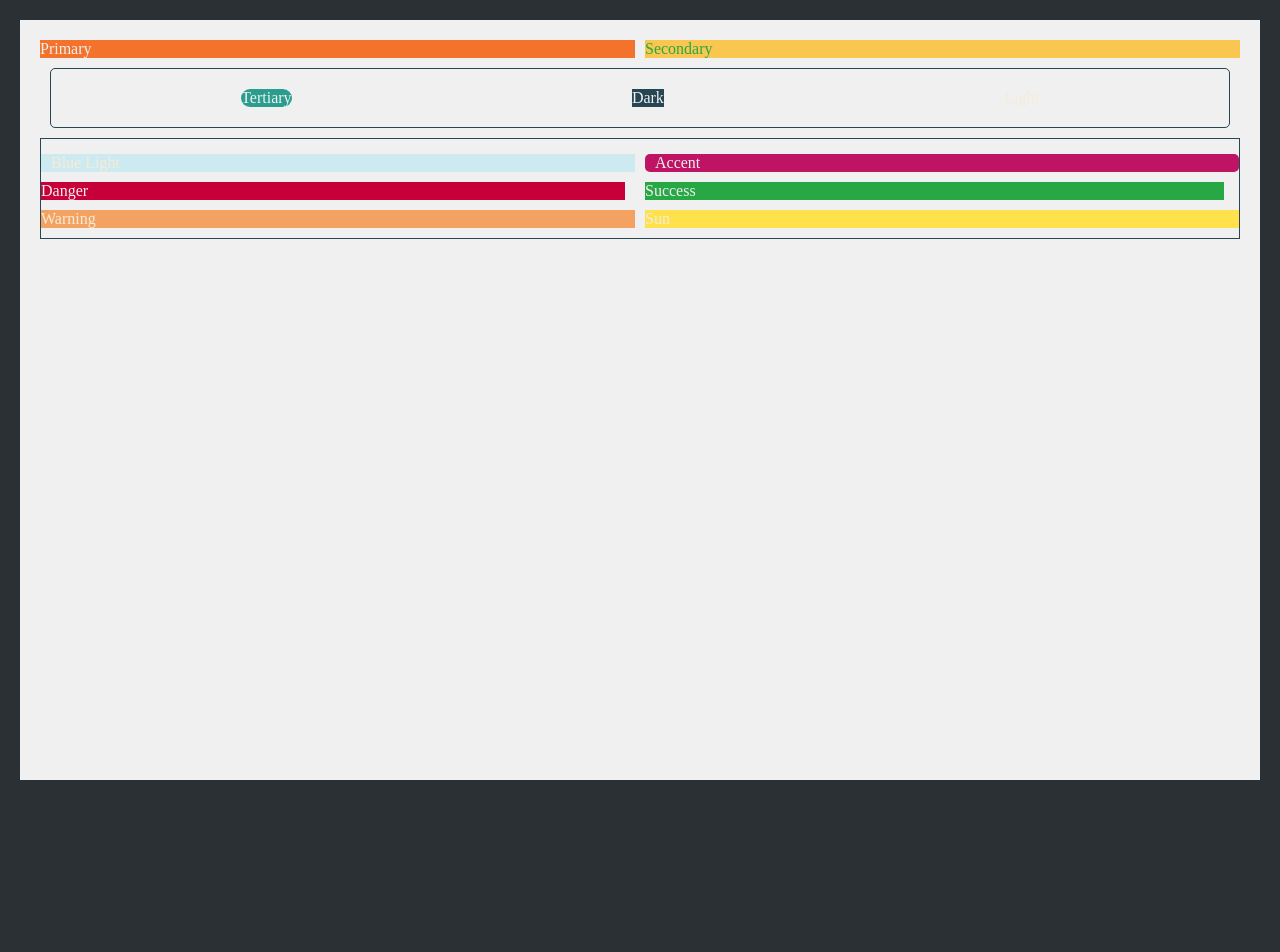
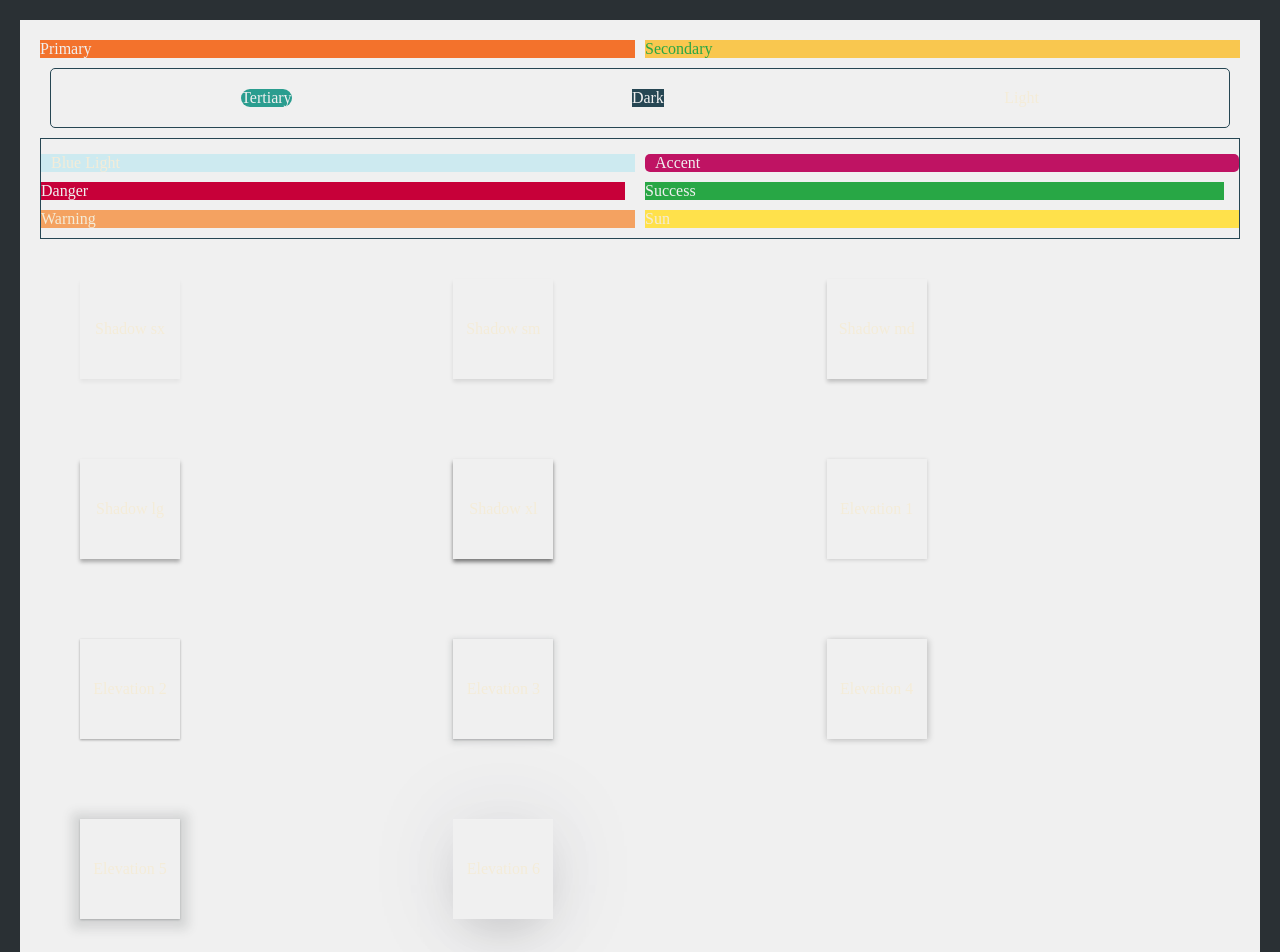
Before and after one commit to Tsirinirina/mes-recettes, a Next.js app: page /page2 in a window 1280 px wide. Shown: the top 952 px of the page. Before the commit the page ends 800 px from the top, so only its background shows below. Built offline with nearby package versions, Linux system fonts and the light colour scheme.

Commit message:
[Style] add basic shadow style

```diff
--- a/src/app/page2/page.tsx
+++ b/src/app/page2/page.tsx
@@ -35,6 +35,31 @@ const Page2 = () => {
           <div className={`${style.block} bg-warning`}>Warning</div>
           <div className={`${style.block} bg-sun`}>Sun</div>
         </div>
+        <div className={`${style.container} dg col-3 m-4 `}>
+          <div className={`${style.case} bg-light b-shadow-sx`}>Shadow sx</div>
+          <div className={`${style.case} bg-light b-shadow-sm`}>Shadow sm</div>
+          <div className={`${style.case} bg-light b-shadow-md`}>Shadow md</div>
+          <div className={`${style.case} bg-light b-shadow-lg`}>Shadow lg</div>
+          <div className={`${style.case} bg-light b-shadow-xl`}>Shadow xl</div>
+          <div className={`${style.case} bg-light elevation-1`}>
+            Elevation 1
+          </div>
+          <div className={`${style.case} bg-light elevation-2`}>
+            Elevation 2
+          </div>
+          <div className={`${style.case} bg-light elevation-3`}>
+            Elevation 3
+          </div>
+          <div className={`${style.case} bg-light elevation-4`}>
+            Elevation 4
+          </div>
+          <div className={`${style.case} bg-light elevation-5`}>
+            Elevation 5
+          </div>
+          <div className={`${style.case} bg-light elevation-6`}>
+            Elevation 6
+          </div>
+        </div>
       </div>
     </div>
   );
--- a/src/app/page2/page2.module.css
+++ b/src/app/page2/page2.module.css
@@ -4,3 +4,11 @@
   min-height: 95vh;
   background: var(--light-color);
 }
+
+.case {
+  width: 100px;
+  height: 100px;
+  display: flex;
+  justify-content: center;
+  align-items: center;
+}
--- a/src/style/basic.style.css
+++ b/src/style/basic.style.css
@@ -146,10 +146,62 @@
   border-radius: 20px;
 }
 
-.b-radius-lg {
+.b-radius-xl {
   border-radius: 35px;
 }
 
 .b-rounded {
   border-radius: 50%;
 }
+
+/* BOX SHADOW */
+
+.b-shadow-sx {
+  box-shadow: 0px 3px 4px rgba(0, 0, 0, 0.05);
+}
+
+.b-shadow-sm {
+  box-shadow: 0px 3px 4px rgba(0, 0, 0, 0.1);
+}
+
+.b-shadow-md {
+  box-shadow: 0px 3px 4px rgba(0, 0, 0, 0.2);
+}
+
+.b-shadow-lg {
+  box-shadow: 0px 3px 4px rgba(0, 0, 0, 0.3);
+}
+
+.b-shadow-xl {
+  box-shadow: 0px 3px 4px rgba(0, 0, 0, 0.5);
+}
+
+/* ELEVATION  */
+
+.elevation-1 {
+  box-shadow: rgba(0, 0, 0, 0.16) 0px 1px 4px;
+}
+
+.elevation-2 {
+  box-shadow: rgba(0, 0, 0, 0.12) 0px 1px 3px, rgba(0, 0, 0, 0.24) 0px 1px 2px;
+}
+
+.elevation-3 {
+  box-shadow: rgba(60, 64, 67, 0.3) 0px 1px 2px 0px,
+    rgba(60, 64, 67, 0.15) 0px 2px 6px 2px;
+}
+
+.elevation-4 {
+  box-shadow: rgba(0, 0, 0, 0.16) 2px 1px 6px, rgba(0, 0, 0, 0.086) -2px 1px 6px;
+}
+
+.elevation-5 {
+  box-shadow: rgba(60, 64, 67, 0.296) 0px 1px 2px 0px,
+    rgba(60, 64, 67, 0.15) 0px 2px 10px 8px;
+}
+
+.elevation-6 {
+  box-shadow: rgba(255, 255, 255, 0.1) 0px 1px 1px 0px inset,
+    rgba(50, 50, 93, 0.25) 0px 0px 100px -20px,
+    rgba(0, 0, 0, 0.535) 0px 20px 60px -30px;
+}
```
